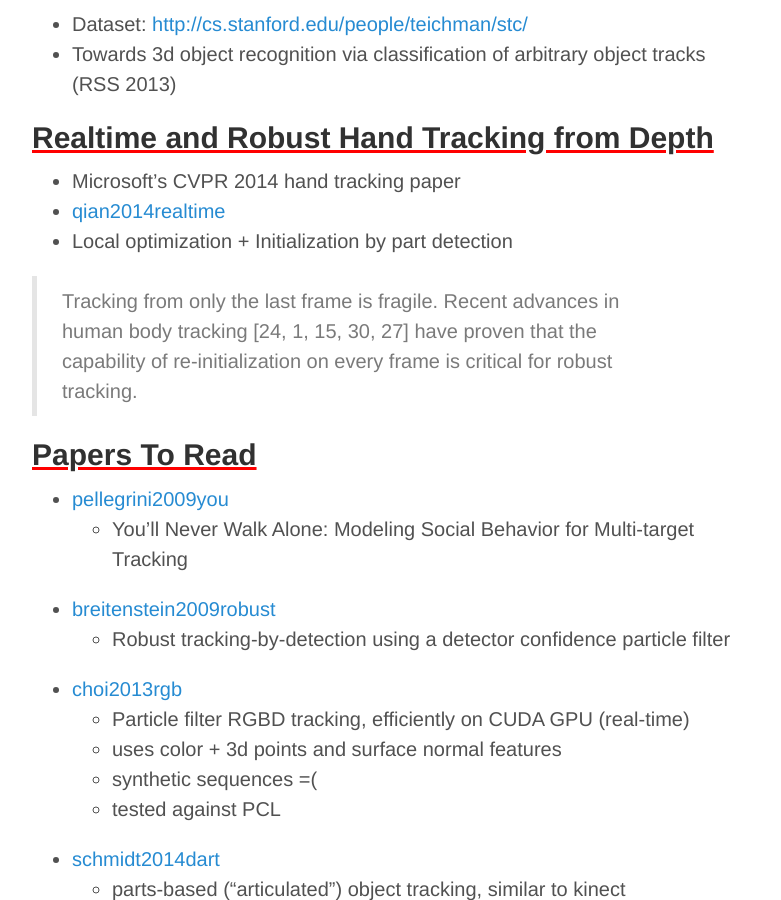
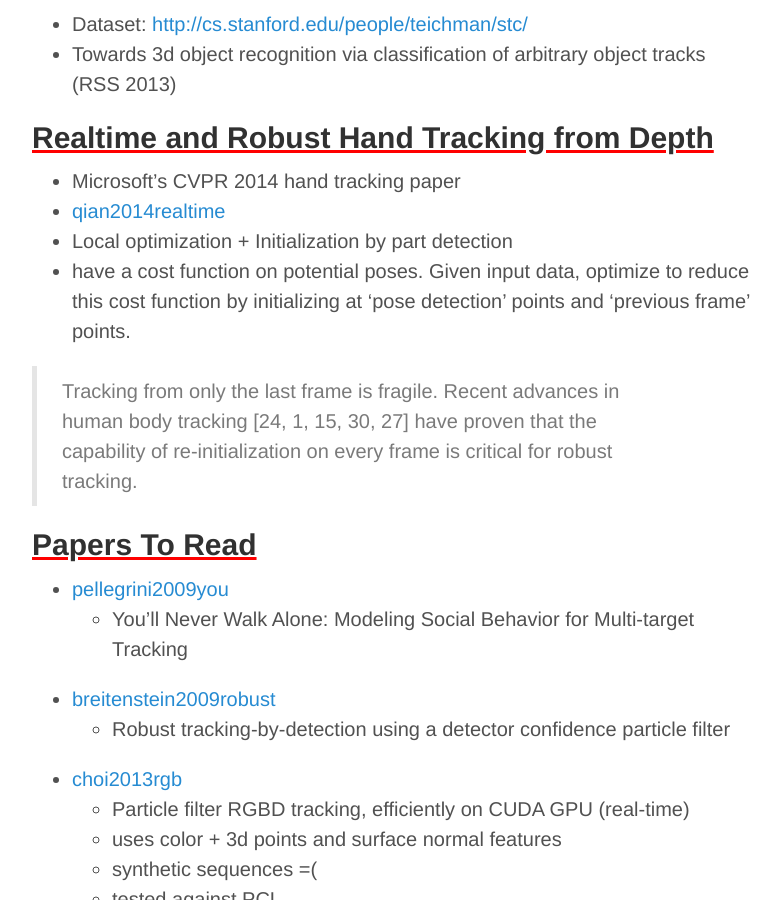
Before and after one commit to victorgan/victorgan.github.io, a Jekyll site: the page built from _posts/2014-10-06-tracking-state-of-the-art.md, in a window 1280 px wide and 900 px high, scrolled down 2430 px. Shown: the whole window, without its empty margins (248-1029 px from the left). Built offline with Jekyll 4.4.1, drawn with Linux system fonts in a browser that asks for light colours; nearby versions of some CDN libraries; library files that are not in the unit come from our copies; comment, search, counter and statistics services are not loaded.

Commit message:
Update 2014-10-06-tracking-state-of-the-art.md

```diff
--- a/_posts/2014-10-06-tracking-state-of-the-art.md
+++ b/_posts/2014-10-06-tracking-state-of-the-art.md
@@ -85,6 +85,7 @@ semi-B[13], Struck[14] and VTD[17] ([song2013tracking]({{ site.url }}/assets/pap
 - Microsoft's CVPR 2014 hand tracking paper
 - [qian2014realtime]({{ site.url }}/assets/papers/qian2014realtime.pdf)
 - Local optimization + Initialization by part detection
+- have a cost function on potential poses. Given input data, optimize to reduce this cost function by initializing at 'pose detection' points and 'previous frame' points.
 
 > Tracking from only the last frame is fragile. Recent advances in human body tracking [24, 1, 15, 30, 27] have
 > proven that the capability of re-initialization on every frame
```
